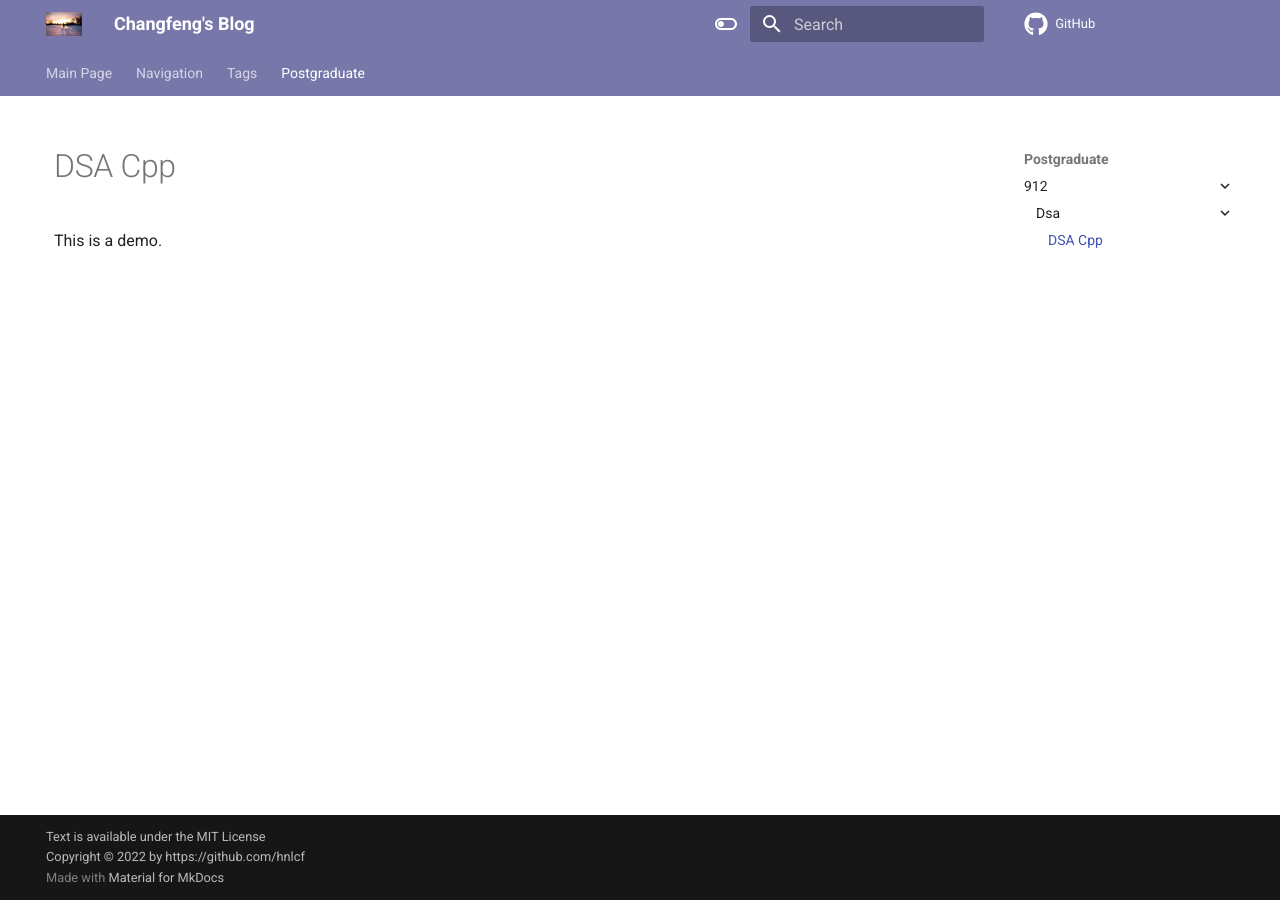
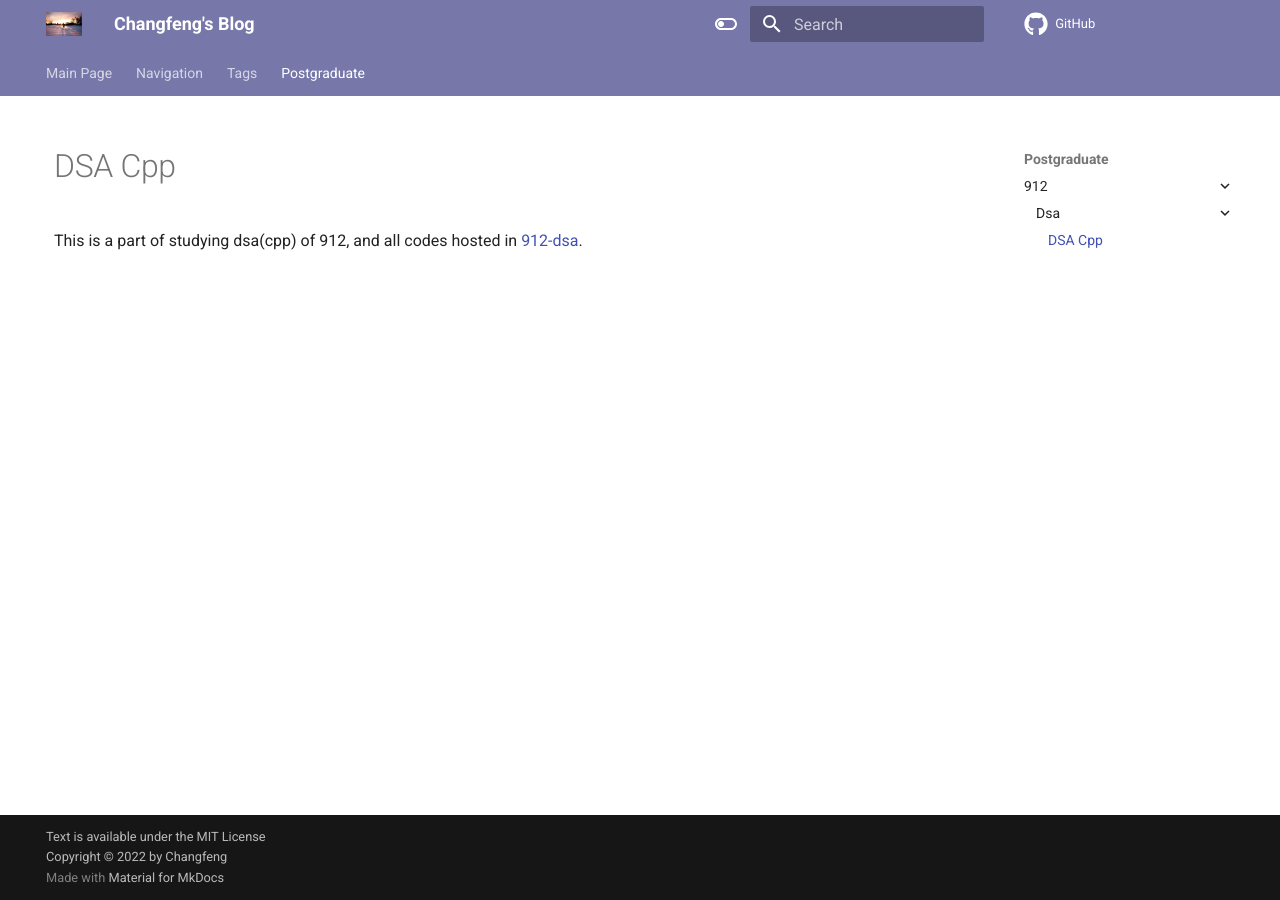
Before and after one commit to hnlcf/hnlcf.github.io, an MkDocs documentation site: the page built from src/postgraduate/912/dsa/basic.md, in a window 1280 px wide. Built offline with MkDocs 1.6.1 and Material for MkDocs 9.7.7, drawn with Linux system fonts in a browser that asks for light colours; comment, search, counter and statistics services are not loaded.

Commit message:
Add introduction of 912.dsa

```diff
--- a/mkdocs.yml
+++ b/mkdocs.yml
@@ -24,7 +24,7 @@ theme:
     - toc.integrate
 repo_url: https://github.com/hnlcf/hnlcf.github.io
 edit_uri: edit/master/src/
-copyright: Text is available under the <a href="https://github.com/hnlcf/hnlcf.github.io/blob/master/LICENSE"> MIT </a> License<br/>Copyright &copy; 2022 by https://github.com/hnlcf
+copyright: Text is available under the <a href="https://github.com/hnlcf/hnlcf.github.io/blob/master/LICENSE"> MIT </a> License<br/>Copyright &copy; 2022 by <a href="https://github.com/hnlcf"> Changfeng </a>
 extra_javascript:
   - javascript/config.js
   - https://polyfill.io/v3/polyfill.min.js?features=es6
--- a/src/postgraduate/912/dsa/basic.md
+++ b/src/postgraduate/912/dsa/basic.md
@@ -1,3 +1,3 @@
 # DSA Cpp
 
-This is a demo.
+This is a part of studying dsa(cpp) of 912, and all codes hosted in [912-dsa](https://github.com/hnlcf/912-dsa).
```
